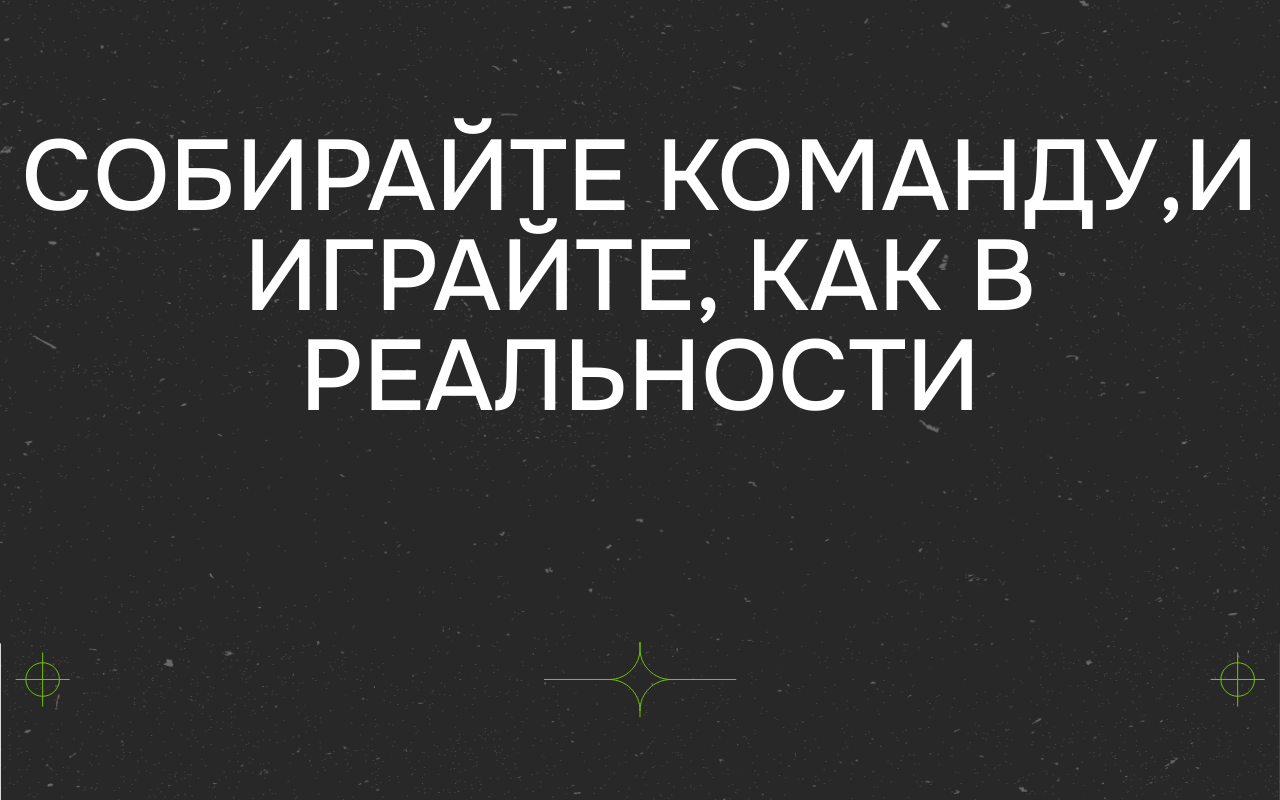
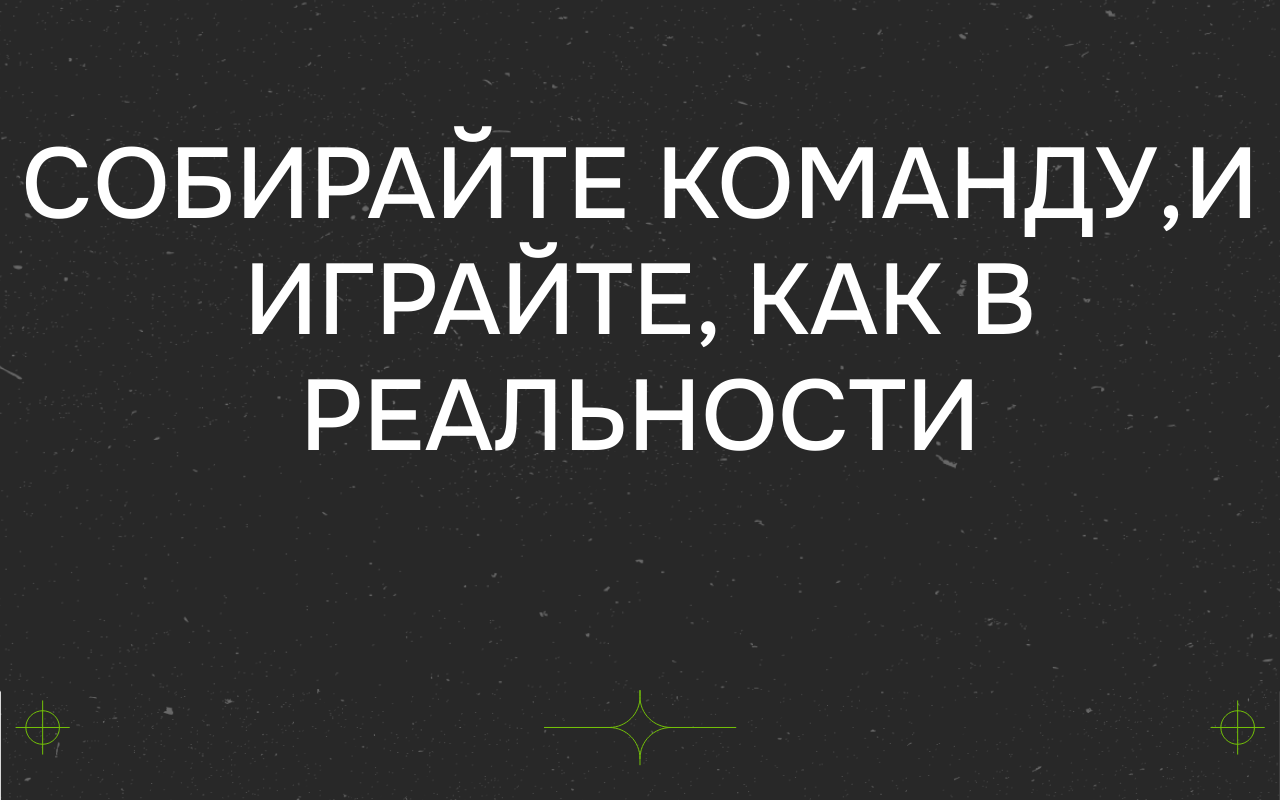
Before and after one commit to RomanovEgor3342/ve, a plain HTML site: page index.html in a window 1280 px wide. Shown: the part 2600-3400 px from the top of the page. Drawn offline with Linux system fonts and the light colour scheme.

Commit message:
Update style.css

```diff
--- a/css/style.css
+++ b/css/style.css
@@ -574,6 +574,7 @@ section, footer, main, header {
 .about-decorate-elems {
 }
 .call-title {
+  line-height:116%;
   margin: 220px 0px 0px 0px ;
   font-weight: 500;
   font-size: 100px;
```
